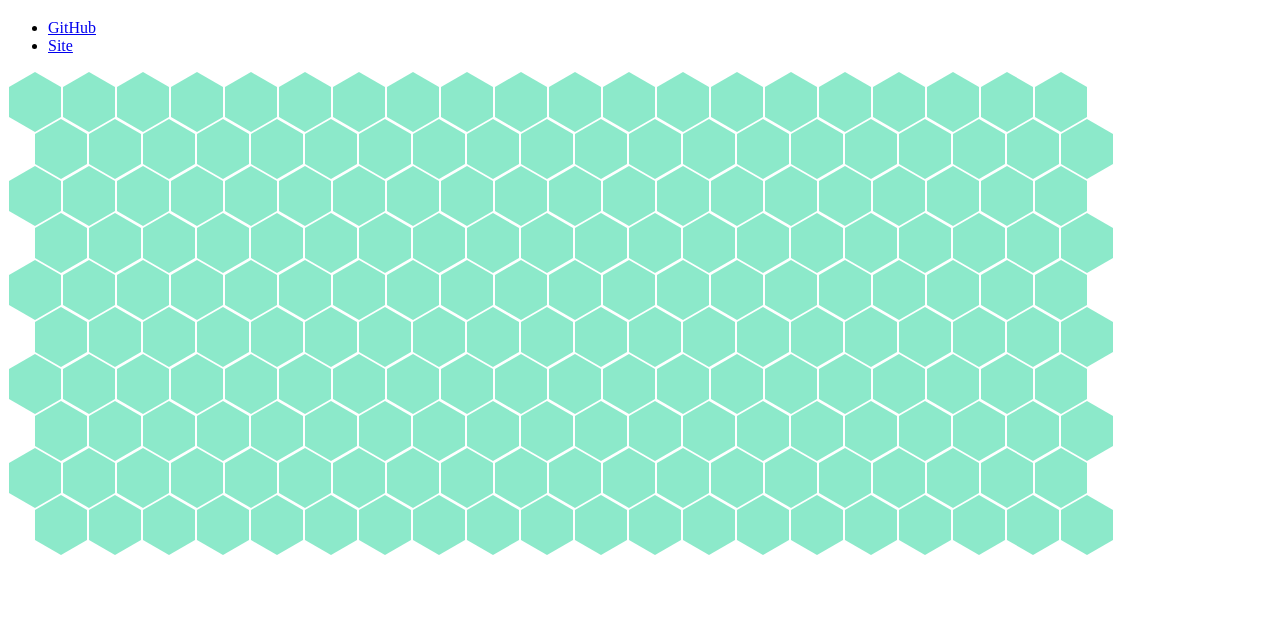
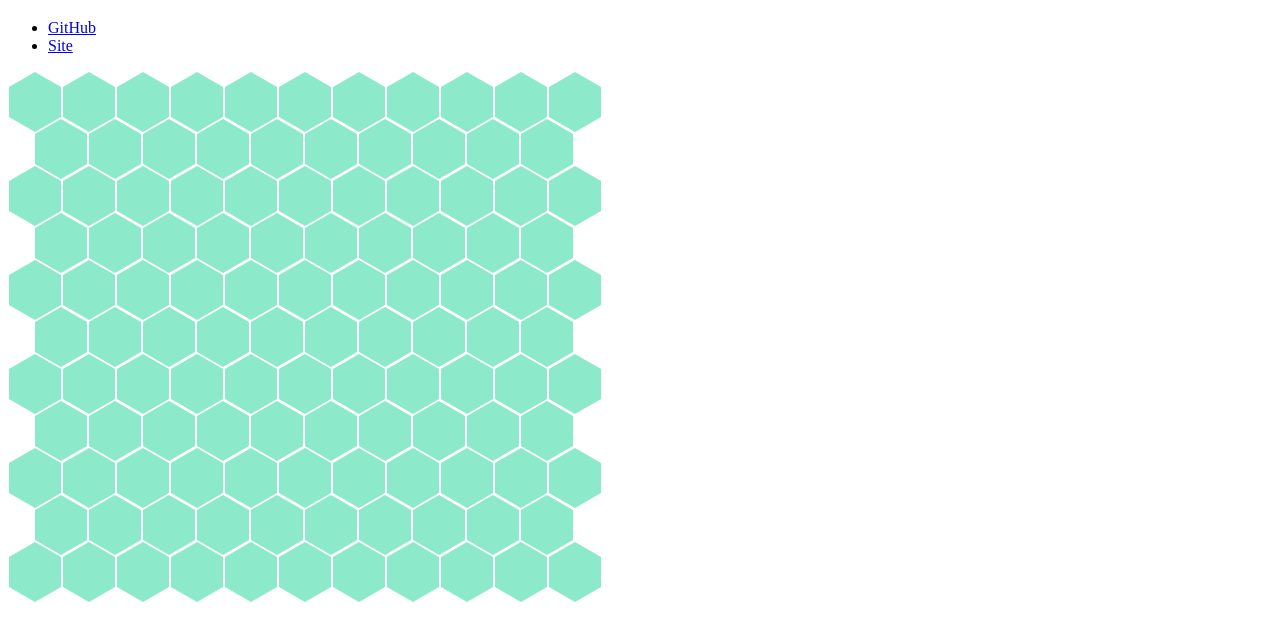
Before and after one commit to masseater/hex-grid-map, a website built with Parcel: page index.html in a window 1280 px wide. Shown: the part 61-702 px from the top of the page. Built offline with nearby package versions, Linux system fonts and the light colour scheme.

Commit message:
evenは1個少なくなるようにした

```diff
--- a/index.html
+++ b/index.html
@@ -15,7 +15,7 @@
         <a href="https://trusting-snyder-0f01f5.netlify.app/">Site</a>
       </li>
     </ul>
-    <div id="hex-grid" data-column="20" data-row="10"></div>
+    <div id="hex-grid" data-column="11" data-row="11"></div>
     <script src="script.ts"></script>
   </body>
 </html>
--- a/script.ts
+++ b/script.ts
@@ -6,11 +6,14 @@ window.onload = () => {
   for (let r = 0; r < row; r++) {
     const rowClsDiv = document.createElement("div");
     rowClsDiv.classList.add("row");
+
+    let offset = 0;
     if (r % 2 != 0) {
       rowClsDiv.classList.add("even");
+      offset = 1;
     }
 
-    for (let c = 0; c < column; c++) {
+    for (let c = 0; c < column - offset; c++) {
       const hexDiv = createHexDivElement();
       hexDiv.classList.add("hex");
       rowClsDiv.appendChild(hexDiv);
```
